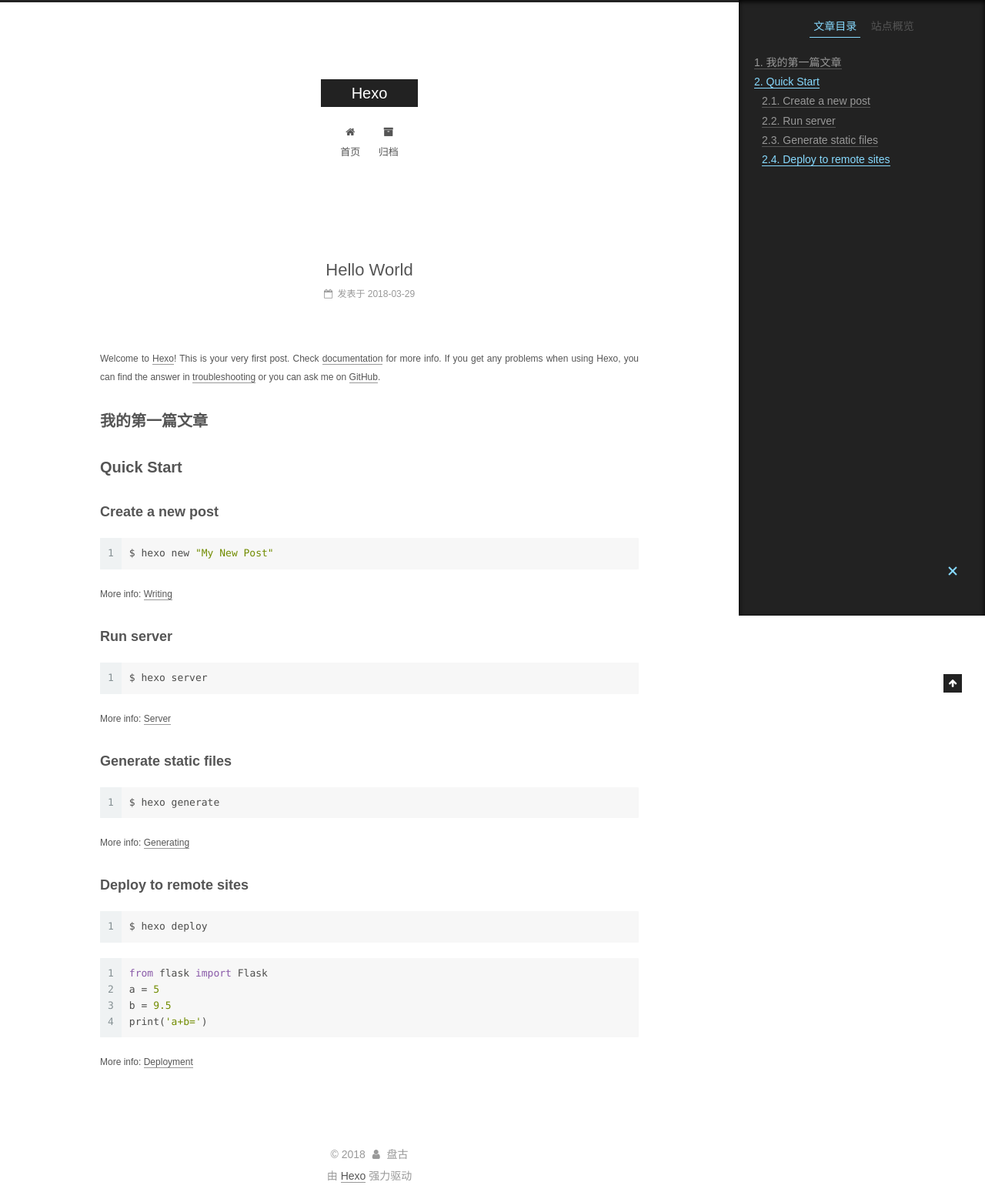
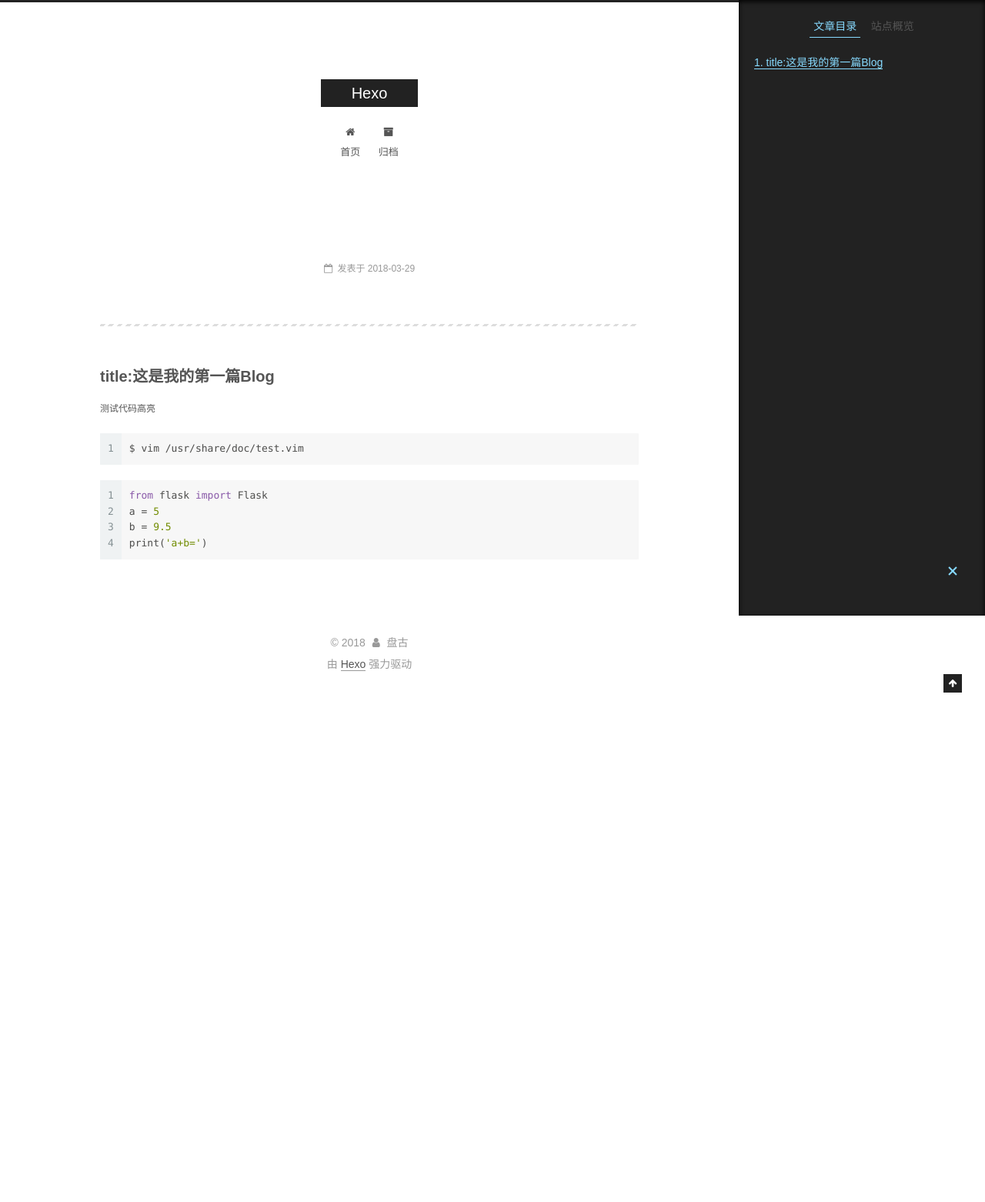
Before and after one commit to pangu1988/pangu1988.github.io, a plain HTML site: page 2018/03/29/hello-world/index.html in a window 1280 px wide. Shown: the whole page at 77% size. After the commit the page ends 897 px from the top, so only its background shows below. Drawn offline with Linux system fonts and the light colour scheme; a web font is replaced by a local one.

Commit message:
Site updated: 2018-03-29 05:22:47

```diff
--- a/2018/03/29/hello-world/index.html
+++ b/2018/03/29/hello-world/index.html
@@ -105,17 +105,17 @@
 
 
 
-<meta name="description" content="Welcome to Hexo! This is your very first post. Check documentation for more info. If you get any problems when using Hexo, you can find the answer in troubleshooting or you can ask me on GitHub. 我的第一篇">
+<meta name="description" content="title:这是我的第一篇Blog 测试代码高亮1$ vim /usr/share/doc/test.vim 1234from flask import Flaska = 5b = 9.5print(&apos;a+b=&apos;)">
 <meta property="og:type" content="article">
-<meta property="og:title" content="Hello World">
+<meta property="og:title" content="Hexo">
 <meta property="og:url" content="http://yoursite.com/2018/03/29/hello-world/index.html">
 <meta property="og:site_name" content="Hexo">
-<meta property="og:description" content="Welcome to Hexo! This is your very first post. Check documentation for more info. If you get any problems when using Hexo, you can find the answer in troubleshooting or you can ask me on GitHub. 我的第一篇">
+<meta property="og:description" content="title:这是我的第一篇Blog 测试代码高亮1$ vim /usr/share/doc/test.vim 1234from flask import Flaska = 5b = 9.5print(&apos;a+b=&apos;)">
 <meta property="og:locale" content="zh-Hans">
-<meta property="og:updated_time" content="2018-03-28T20:40:57.399Z">
+<meta property="og:updated_time" content="2018-03-28T21:21:27.816Z">
 <meta name="twitter:card" content="summary">
-<meta name="twitter:title" content="Hello World">
-<meta name="twitter:description" content="Welcome to Hexo! This is your very first post. Check documentation for more info. If you get any problems when using Hexo, you can find the answer in troubleshooting or you can ask me on GitHub. 我的第一篇">
+<meta name="twitter:title" content="Hexo">
+<meta name="twitter:description" content="title:这是我的第一篇Blog 测试代码高亮1$ vim /usr/share/doc/test.vim 1234from flask import Flaska = 5b = 9.5print(&apos;a+b=&apos;)">
 
 
 
@@ -151,7 +151,7 @@
 
 
 
-  <title>Hello World | Hexo</title>
+  <title> | Hexo</title>
 
 
 
@@ -275,7 +275,7 @@
 
 
 
-          <h1 class="post-title" itemprop="name headline">Hello World</h1>
+          <h1 class="post-title" itemprop="name headline"></h1>
 
 
         <div class="post-meta">
@@ -287,7 +287,7 @@
 
                 <span class="post-meta-item-text">发表于</span>
 
-              <time title="创建于" itemprop="dateCreated datePublished" datetime="2018-03-29T04:40:57+08:00">
+              <time title="创建于" itemprop="dateCreated datePublished" datetime="2018-03-29T05:21:27+08:00">
                 2018-03-29
               </time>
 
@@ -325,16 +325,9 @@
 
 
 
-        <p>Welcome to <a href="https://hexo.io/" target="_blank" rel="noopener">Hexo</a>! This is your very first post. Check <a href="https://hexo.io/docs/" target="_blank" rel="noopener">documentation</a> for more info. If you get any problems when using Hexo, you can find the answer in <a href="https://hexo.io/docs/troubleshooting.html" target="_blank" rel="noopener">troubleshooting</a> or you can ask me on <a href="https://github.com/hexojs/hexo/issues" target="_blank" rel="noopener">GitHub</a>.</p>
-<h2 id="我的第一篇文章"><a href="#我的第一篇文章" class="headerlink" title="我的第一篇文章"></a>我的第一篇文章</h2><h2 id="Quick-Start"><a href="#Quick-Start" class="headerlink" title="Quick Start"></a>Quick Start</h2><h3 id="Create-a-new-post"><a href="#Create-a-new-post" class="headerlink" title="Create a new post"></a>Create a new post</h3><figure class="highlight bash"><table><tr><td class="gutter"><pre><span class="line">1</span><br></pre></td><td class="code"><pre><span class="line">$ hexo new <span class="string">"My New Post"</span></span><br></pre></td></tr></table></figure>
-<p>More info: <a href="https://hexo.io/docs/writing.html" target="_blank" rel="noopener">Writing</a></p>
-<h3 id="Run-server"><a href="#Run-server" class="headerlink" title="Run server"></a>Run server</h3><figure class="highlight bash"><table><tr><td class="gutter"><pre><span class="line">1</span><br></pre></td><td class="code"><pre><span class="line">$ hexo server</span><br></pre></td></tr></table></figure>
-<p>More info: <a href="https://hexo.io/docs/server.html" target="_blank" rel="noopener">Server</a></p>
-<h3 id="Generate-static-files"><a href="#Generate-static-files" class="headerlink" title="Generate static files"></a>Generate static files</h3><figure class="highlight bash"><table><tr><td class="gutter"><pre><span class="line">1</span><br></pre></td><td class="code"><pre><span class="line">$ hexo generate</span><br></pre></td></tr></table></figure>
-<p>More info: <a href="https://hexo.io/docs/generating.html" target="_blank" rel="noopener">Generating</a></p>
-<h3 id="Deploy-to-remote-sites"><a href="#Deploy-to-remote-sites" class="headerlink" title="Deploy to remote sites"></a>Deploy to remote sites</h3><figure class="highlight bash"><table><tr><td class="gutter"><pre><span class="line">1</span><br></pre></td><td class="code"><pre><span class="line">$ hexo deploy</span><br></pre></td></tr></table></figure>
+        <hr>
+<h2 id="title-这是我的第一篇Blog"><a href="#title-这是我的第一篇Blog" class="headerlink" title="title:这是我的第一篇Blog "></a>title:这是我的第一篇Blog </h2><p>测试代码高亮<br><figure class="highlight bash"><table><tr><td class="gutter"><pre><span class="line">1</span><br></pre></td><td class="code"><pre><span class="line">$ vim /usr/share/doc/test.vim</span><br></pre></td></tr></table></figure></p>
 <figure class="highlight python"><table><tr><td class="gutter"><pre><span class="line">1</span><br><span class="line">2</span><br><span class="line">3</span><br><span class="line">4</span><br></pre></td><td class="code"><pre><span class="line"><span class="keyword">from</span> flask <span class="keyword">import</span> Flask</span><br><span class="line">a = <span class="number">5</span></span><br><span class="line">b = <span class="number">9.5</span></span><br><span class="line">print(<span class="string">'a+b='</span>)</span><br></pre></td></tr></table></figure>
-<p>More info: <a href="https://hexo.io/docs/deployment.html" target="_blank" rel="noopener">Deployment</a></p>
 
 
     </div>
@@ -465,7 +458,7 @@
 
 
 
-              <div class="post-toc-content"><ol class="nav"><li class="nav-item nav-level-2"><a class="nav-link" href="#我的第一篇文章"><span class="nav-number">1.</span> <span class="nav-text">我的第一篇文章</span></a></li><li class="nav-item nav-level-2"><a class="nav-link" href="#Quick-Start"><span class="nav-number">2.</span> <span class="nav-text">Quick Start</span></a><ol class="nav-child"><li class="nav-item nav-level-3"><a class="nav-link" href="#Create-a-new-post"><span class="nav-number">2.1.</span> <span class="nav-text">Create a new post</span></a></li><li class="nav-item nav-level-3"><a class="nav-link" href="#Run-server"><span class="nav-number">2.2.</span> <span class="nav-text">Run server</span></a></li><li class="nav-item nav-level-3"><a class="nav-link" href="#Generate-static-files"><span class="nav-number">2.3.</span> <span class="nav-text">Generate static files</span></a></li><li class="nav-item nav-level-3"><a class="nav-link" href="#Deploy-to-remote-sites"><span class="nav-number">2.4.</span> <span class="nav-text">Deploy to remote sites</span></a></li></ol></li></ol></div>
+              <div class="post-toc-content"><ol class="nav"><li class="nav-item nav-level-2"><a class="nav-link" href="#title-这是我的第一篇Blog"><span class="nav-number">1.</span> <span class="nav-text">title:这是我的第一篇Blog </span></a></li></ol></div>
 
 
           </div>
--- a/css/main.css
+++ b/css/main.css
@@ -1822,7 +1822,7 @@ pre .javascript .function {
   width: 4px;
   height: 4px;
   border-radius: 50%;
-  background: #e746ff;
+  background: #47586e;
 }
 .links-of-blogroll {
   font-size: 13px;
```
Also changed, not shown: archives/2018/03/index.html (+2 -2 lines), archives/2018/index.html (+2 -2 lines), archives/index.html (+2 -2 lines), index.html (+4 -11 lines).
